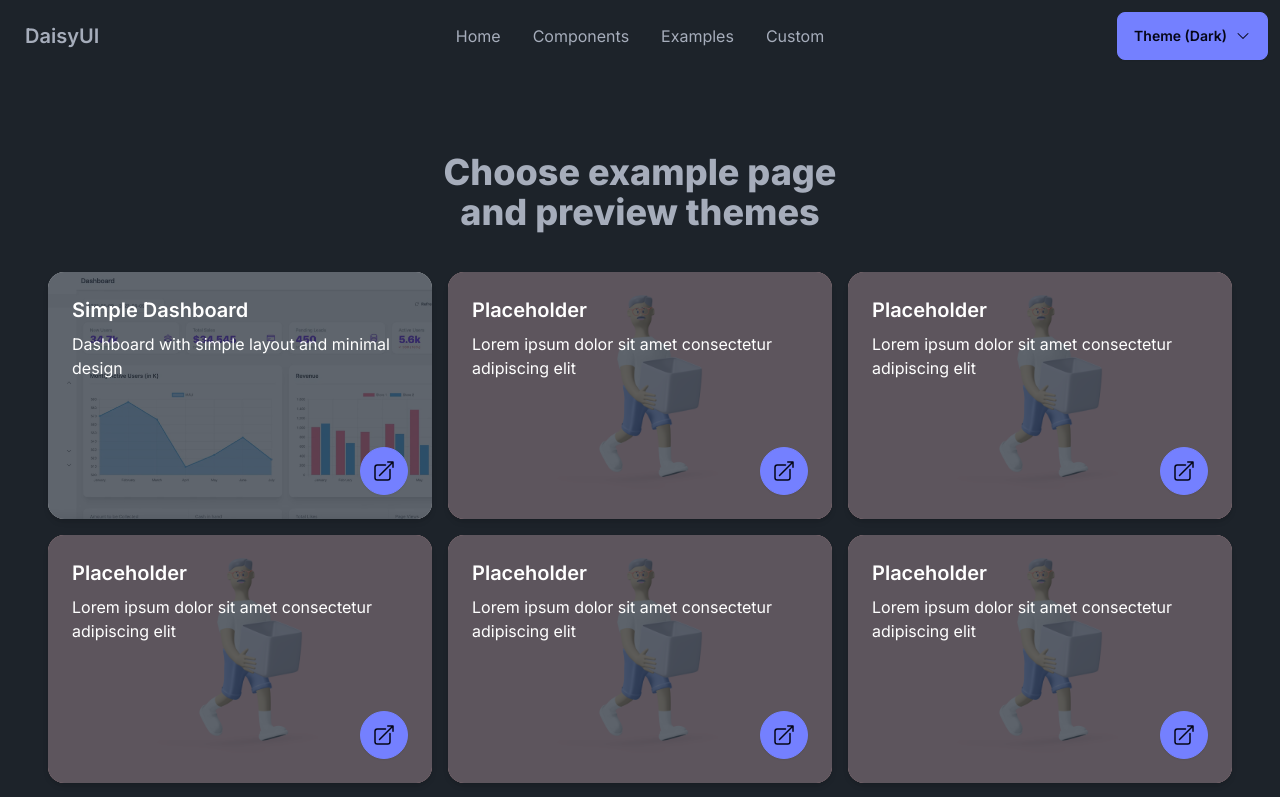
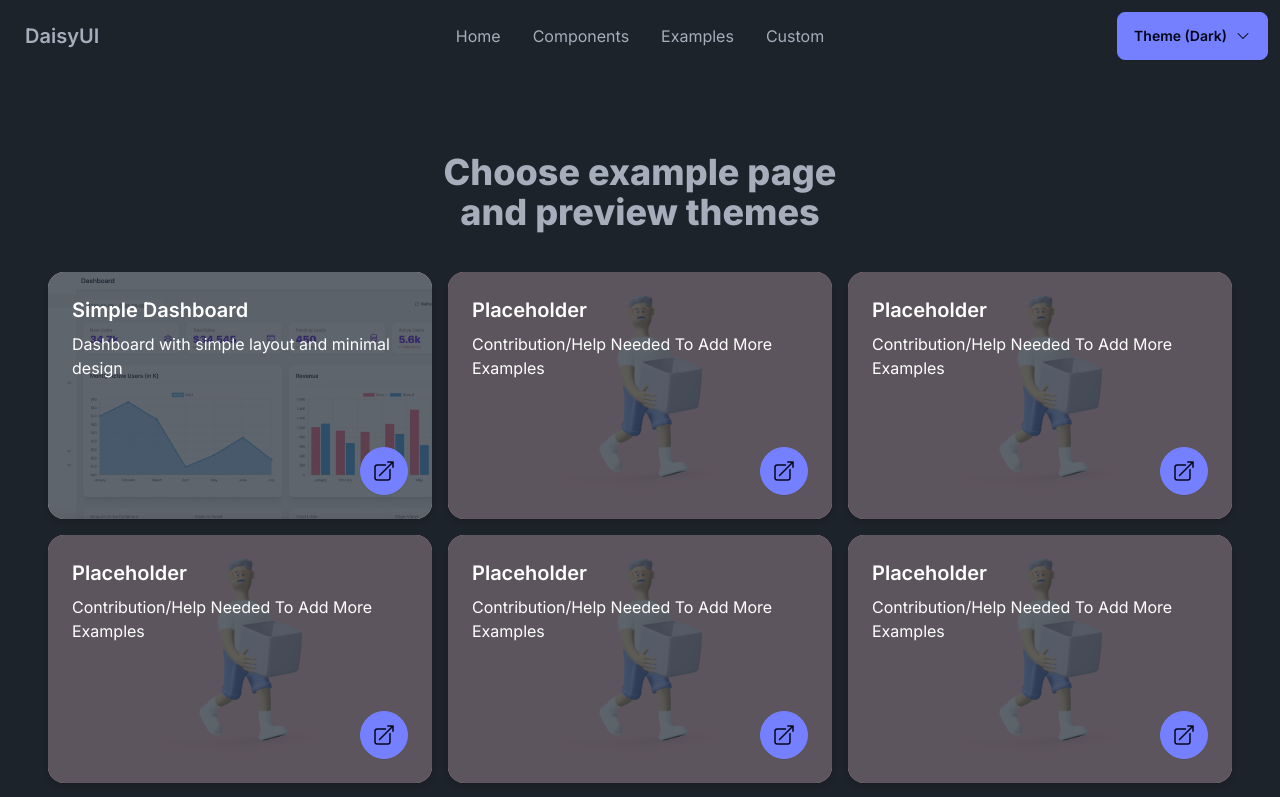
Before and after one commit to BakirGracic/daisyui-theme-preview, a Next.js app: page /examples in a window 1280 px wide. Shown: the top 797 px of the page. Built offline with nearby package versions, Linux system fonts and the light colour scheme.

Commit message:
add contribution promoting messages

```diff
--- a/components/(components)/groups/DATA_DISPLAY/DataDisplayGroup.tsx
+++ b/components/(components)/groups/DATA_DISPLAY/DataDisplayGroup.tsx
@@ -10,7 +10,7 @@ export default function DataDisplayGroup() {
                     title="example"
                     href="https://daisyui.com/components/example" // change me
                 />
-                example
+                contribution/help needed to add this...
             </section>
         </>
     );
--- a/components/(components)/groups/DATA_INPUT/DataInputGroup.tsx
+++ b/components/(components)/groups/DATA_INPUT/DataInputGroup.tsx
@@ -10,7 +10,7 @@ export default function DataInputGroup() {
                     title="example"
                     href="https://daisyui.com/components/example" // change me
                 />
-                example
+                contribution/help needed to add this...
             </section>
         </>
     );
--- a/components/(components)/groups/FEEDBACK/FeedbackGroup.tsx
+++ b/components/(components)/groups/FEEDBACK/FeedbackGroup.tsx
@@ -10,7 +10,7 @@ export default function FeedbackGroup() {
                     title="example"
                     href="https://daisyui.com/components/example" // change me
                 />
-                example
+                contribution/help needed to add this...
             </section>
         </>
     );
--- a/components/(components)/groups/LAYOUT/LayoutGroup.tsx
+++ b/components/(components)/groups/LAYOUT/LayoutGroup.tsx
@@ -10,7 +10,7 @@ export default function LayoutGroup() {
                     title="example"
                     href="https://daisyui.com/components/example" // change me
                 />
-                example
+                contribution/help needed to add this...
             </section>
         </>
     );
--- a/components/(components)/groups/MOCKUP/MockupGroup.tsx
+++ b/components/(components)/groups/MOCKUP/MockupGroup.tsx
@@ -10,7 +10,7 @@ export default function MockupGroup() {
                     title="example"
                     href="https://daisyui.com/components/example" // change me
                 />
-                example
+                contribution/help needed to add this...
             </section>
         </>
     );
--- a/components/(components)/groups/NAVIGATION/NavigationGroup.tsx
+++ b/components/(components)/groups/NAVIGATION/NavigationGroup.tsx
@@ -10,7 +10,7 @@ export default function NavigationGroup() {
                     title="example"
                     href="https://daisyui.com/components/example" // change me
                 />
-                example
+                contribution/help needed to add this...
             </section>
         </>
     );
--- a/components/(examples)/Cards.tsx
+++ b/components/(examples)/Cards.tsx
@@ -13,49 +13,49 @@ const cards = [
     },
     {
         title: "Placeholder",
-        description: "Lorem ipsum dolor sit amet consectetur adipiscing elit",
+        description: "Contribution/Help Needed To Add More Examples",
         imgSrc: PlaceholderImg,
         linkHref: "/to-make-this-page",
     },
     {
         title: "Placeholder",
-        description: "Lorem ipsum dolor sit amet consectetur adipiscing elit",
+        description: "Contribution/Help Needed To Add More Examples",
         imgSrc: PlaceholderImg,
         linkHref: "/to-make-this-page",
     },
     {
         title: "Placeholder",
-        description: "Lorem ipsum dolor sit amet consectetur adipiscing elit",
+        description: "Contribution/Help Needed To Add More Examples",
         imgSrc: PlaceholderImg,
         linkHref: "/to-make-this-page",
     },
     {
         title: "Placeholder",
-        description: "Lorem ipsum dolor sit amet consectetur adipiscing elit",
+        description: "Contribution/Help Needed To Add More Examples",
         imgSrc: PlaceholderImg,
         linkHref: "/to-make-this-page",
     },
     {
         title: "Placeholder",
-        description: "Lorem ipsum dolor sit amet consectetur adipiscing elit",
+        description: "Contribution/Help Needed To Add More Examples",
         imgSrc: PlaceholderImg,
         linkHref: "/to-make-this-page",
     },
     {
         title: "Placeholder",
-        description: "Lorem ipsum dolor sit amet consectetur adipiscing elit",
+        description: "Contribution/Help Needed To Add More Examples",
         imgSrc: PlaceholderImg,
         linkHref: "/to-make-this-page",
     },
     {
         title: "Placeholder",
-        description: "Lorem ipsum dolor sit amet consectetur adipiscing elit",
+        description: "Contribution/Help Needed To Add More Examples",
         imgSrc: PlaceholderImg,
         linkHref: "/to-make-this-page",
     },
     {
         title: "Placeholder",
-        description: "Lorem ipsum dolor sit amet consectetur adipiscing elit",
+        description: "Contribution/Help Needed To Add More Examples",
         imgSrc: PlaceholderImg,
         linkHref: "/to-make-this-page",
     },
--- a/components/_ui/Navbar.tsx
+++ b/components/_ui/Navbar.tsx
@@ -1,5 +1,6 @@
 import Link from "next/link";
 import ThemeSwitcher from "@/components/_ui/ThemeSwitcher";
+import { Bars3Icon } from "@heroicons/react/24/solid";
 
 const links = [
     { href: "/", label: "Home" },
@@ -21,18 +22,7 @@ export default function Navbar() {
                         role="button"
                         className="btn btn-ghost lg:hidden"
                     >
-                        <svg
-                            xmlns="http://www.w3.org/2000/svg"
-                            viewBox="0 0 24 24"
-                            className="size-6 fill-none stroke-current"
-                        >
-                            <path
-                                strokeLinecap="round"
-                                strokeLinejoin="round"
-                                strokeWidth="2"
-                                d="M4 6h16M4 12h8m-8 6h16"
-                            />
-                        </svg>
+                        <Bars3Icon className="size-6" />
                     </div>
                     {/* dropdown menu */}
                     <ul
--- a/components/_ui/ThemeSwitcher.tsx
+++ b/components/_ui/ThemeSwitcher.tsx
@@ -39,8 +39,6 @@ const themes: CurrentTheme[] = [
     { name: "Nord", value: "nord" },
     { name: "Sunset", value: "sunset" },
 ];
-
-// TODO add functionality to apply custom theme...
 
 export default function ThemeSwitcher() {
     const [currentTheme, setCurrentTheme] = useState<CurrentTheme>({ name: "Dark", value: "dark" });
```
